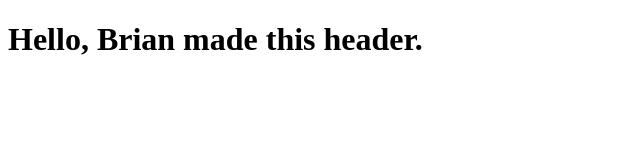
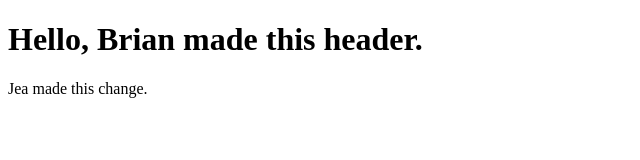
Before and after one commit to omann32/kekambas-91-hello_world_collab, a plain HTML site: page index.html in a window 1280 px wide. Shown: the whole page, without its empty margins (0-640 px from the left). Drawn offline with Linux system fonts and the light colour scheme.

Commit message:
jeas change on collab

```diff
--- a/index.html
+++ b/index.html
@@ -8,5 +8,6 @@
 </head>
 <body>
     <h1>Hello, Brian made this header.</h1>
+    <p>Jea made this change.</p>
 </body>
 </html>
```
